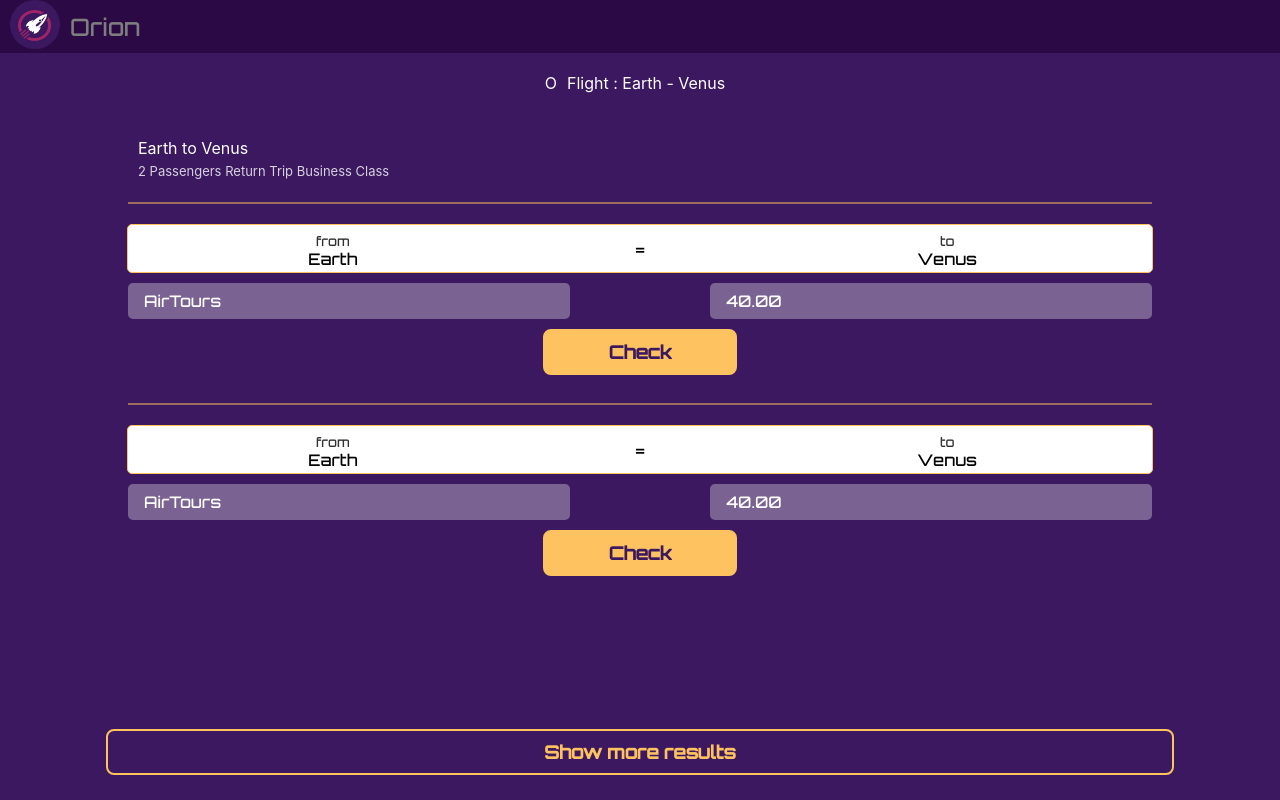
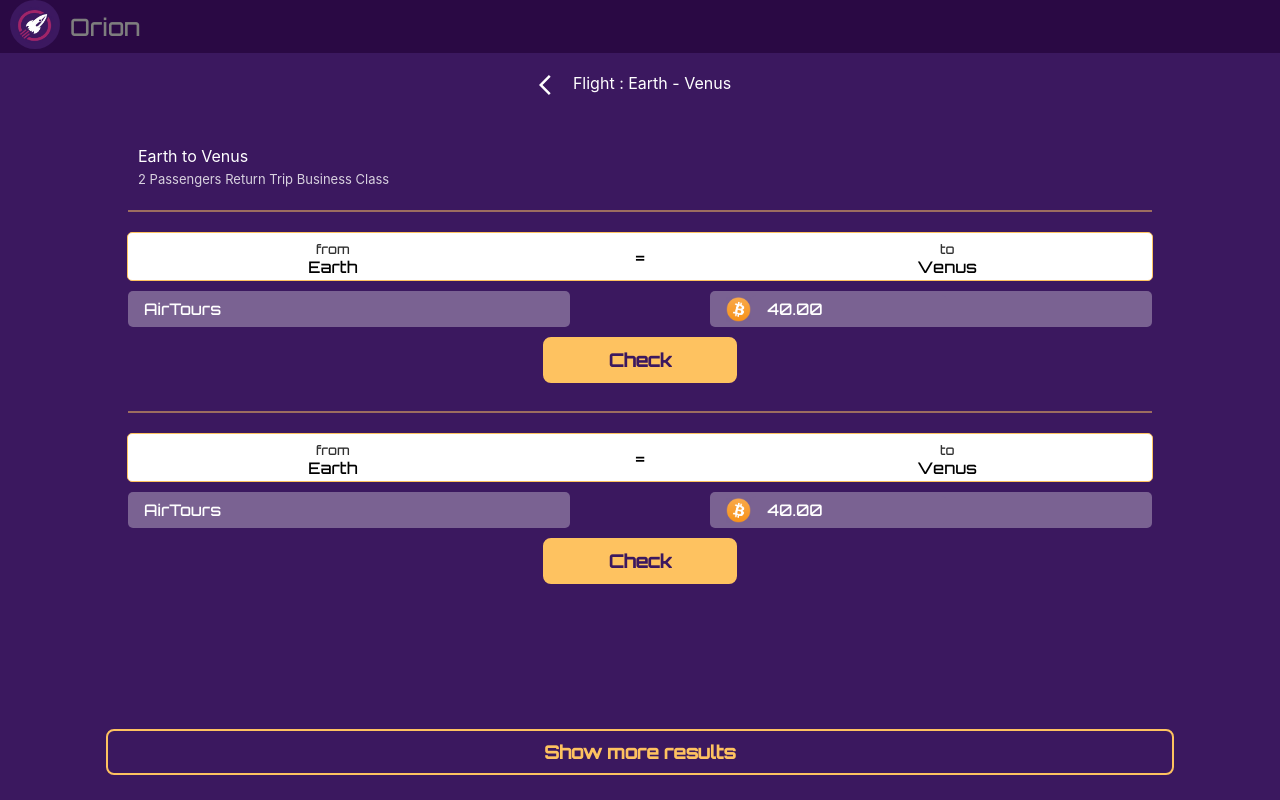
Before and after one commit to AbdulQadir98/CoffeeBits_Orion, a React (Create React App) app in the folder frontend/: page /checkout in a window 1280 px wide. Built offline with nearby package versions, Linux system fonts and the light colour scheme.

Commit message:
init redux

```diff
--- a/frontend/package.json
+++ b/frontend/package.json
@@ -9,12 +9,14 @@
     "@mui/material": "^5.14.5",
     "@mui/styled-engine-sc": "^5.12.0",
     "@mui/x-date-pickers": "^6.11.2",
+    "@reduxjs/toolkit": "^1.9.5",
     "@testing-library/jest-dom": "^5.17.0",
     "@testing-library/react": "^13.4.0",
     "@testing-library/user-event": "^13.5.0",
     "dayjs": "^1.11.9",
     "react": "^18.2.0",
     "react-dom": "^18.2.0",
+    "react-redux": "^8.1.2",
     "react-router-dom": "^6.15.0",
     "react-scripts": "5.0.1",
     "styled-components": "^5.3.11",
--- a/frontend/src/App.js
+++ b/frontend/src/App.js
@@ -1,4 +1,6 @@
 import { BrowserRouter as Router, Routes, Route } from "react-router-dom";
+import { store } from './app/store'
+import { Provider } from 'react-redux'
 
 import Home from "./pages/Home";
 import Info from "./pages/Info";
@@ -8,7 +10,7 @@ import Flight from "./pages/Flight";
 function App(){
 
   return (
-    <>
+    <Provider store={store}>
       <Router>
         <Routes>
           <Route path="/" element={<Home />} />
@@ -17,7 +19,7 @@ function App(){
           <Route path="/flight" element={<Flight />} />
         </Routes>
       </Router>
-    </>
+    </Provider>
   )
 }
 export default App
--- /dev/null
+++ b/frontend/src/app/store.js
@@ -0,0 +1,8 @@
+import { configureStore } from '@reduxjs/toolkit'
+import bookingReducer from '../features/booking/bookingSlice'
+
+export const store = configureStore({
+    reducer: {
+      booking: bookingReducer,
+    },
+  })
--- a/frontend/src/components/TabTwoContent.js
+++ b/frontend/src/components/TabTwoContent.js
@@ -16,7 +16,7 @@ const TabTwoContent = () => {
   return (
     <div className='tab-content'>
       <div className="input-container">
-        <input type="text" value="11 Oct 2022 - 11 Nov 2022" readonly/>
+        <input type="text" value="11 Oct 2022 - 11 Nov 2022" readOnly/>
       </div>
 
       <div className='calendar'>
--- /dev/null
+++ b/frontend/src/features/booking/bookingSlice.js
@@ -0,0 +1,38 @@
+import { createSlice } from '@reduxjs/toolkit'
+
+const initialState = {
+  date: null,
+  price: 0,
+  from: null,
+  to: null,
+}
+
+export const bookingSlice = createSlice({
+  name: 'booking',
+  initialState,
+  reducers: {
+    addBooking: (state, action) => {
+        state.date = action.payload
+        state.price = action.payload;
+        state.from = action.payload
+        state.to = action.payload
+    },
+    clearBooking: (state) => {
+        state.date = null;
+        state.price = 0;
+        state.from = null;
+        state.to = null;
+    },
+  },
+})
+
+// Action creators are generated for each case reducer function
+export const { addBooking, clearBooking } = bookingSlice.actions
+
+// Selectors - This is how we pull information from the global store slice
+// export const selectItems = state => state.cart.items;
+// export const selectTotal = state => state.cart.items.reduce((total, item) => total + item.unit * item.price, 0);
+// export const selectCount = state => state.cart.count;
+// export const selectName = state => state.cart.name;
+
+export default bookingSlice.reducer;
--- a/frontend/src/pages/Checkout.js
+++ b/frontend/src/pages/Checkout.js
@@ -2,6 +2,8 @@ import { useNavigate } from "react-router-dom";
 import Header from "../components/Header";
 import '../styles/flight.css'
 import '../styles/cards.css'
+import bitcoin from '../assets/bitcoin.PNG'
+import ArrowBackIosIcon from '@mui/icons-material/ArrowBackIos';
 
 const Checkout = () => {
 
@@ -12,7 +14,13 @@ const Checkout = () => {
         <Header />
         <div className="container">
             <div className="back-button">
-                <div className="back-arrow">O</div>
+                <div className="back-arrow">
+                    <ArrowBackIosIcon
+                        onClick={() => {
+                            navigate("/info");
+                        }}
+                    />
+                </div>
                 <div className="text-tags">Flight : Earth - Venus</div>
             </div>
             <div className="heading">
@@ -34,7 +42,10 @@ const Checkout = () => {
                 </div>
                 <div className="provider">
                     <div>AirTours</div>
-                    <div>40.00</div>
+                    <div>
+                        <img src={bitcoin} alt="coin" />
+                        <div>40.00</div>
+                    </div>
                 </div>
                 <div
                     className="submit-button"
@@ -59,7 +70,10 @@ const Checkout = () => {
                 </div>
                 <div className="provider">
                     <div>AirTours</div>
-                    <div>40.00</div>
+                    <div>
+                        <img src={bitcoin} alt="coin" />
+                        <div>40.00</div>
+                    </div>
                 </div>
                 <div
                     className="submit-button"
--- a/frontend/src/pages/Flight.js
+++ b/frontend/src/pages/Flight.js
@@ -4,6 +4,7 @@ import '../styles/flight.css'
 import rocket from '../assets/Rocket.jpg'
 import flight from '../assets/flight.PNG'
 import bitcoin from '../assets/bitcoin.PNG'
+import ArrowBackIosIcon from '@mui/icons-material/ArrowBackIos';
 
 const Flight = () => {
 
@@ -14,8 +15,14 @@ const Flight = () => {
         <Header />
         <div className="container">
             <div className="back-button">
-                <div className="text-tags">O</div>
-                <div className="text-tags">flight-details</div>
+                <div className="text-tags">
+                    <ArrowBackIosIcon
+                        onClick={() => {
+                            navigate("/checkout");
+                        }}
+                    />
+                </div>
+                <div className="text-tags">Flight Information</div>
             </div>
             <div className="price">
                 <div className="text-tags">Total</div>
--- a/frontend/src/pages/Info.js
+++ b/frontend/src/pages/Info.js
@@ -1,11 +1,13 @@
+import { useNavigate } from "react-router-dom";
 import Header from "../components/Header";
-import '../styles/Info.css'
+import "../styles/Info.css";
 
 const Info = () => {
+  const navigate = useNavigate();
 
   const handleClick = () => {
     console.log("clicked");
-    }
+  };
 
   return (
     <>
@@ -14,7 +16,8 @@ const Info = () => {
         <form>
           <div className="destination">
             <div className="from">
-                            <label for="fname">From</label><br/>
+              <label for="fname">From</label>
+              <br />
               <select id="fname" name="fname">
                 <option value="Saturn">Saturn</option>
                 <option value="Earth">Earth</option>
@@ -23,7 +26,8 @@ const Info = () => {
               </select>
             </div>
             <div className="to">
-                            <label for="fname">To</label><br/>
+              <label for="fname">To</label>
+              <br />
               <select id="fname" name="fname">
                 <option value="Saturn">Saturn</option>
                 <option value="Earth">Earth</option>
@@ -50,14 +54,20 @@ const Info = () => {
                     <label for="male">Male</label>
                   </div>
                   <div>
-                                        <input type="radio" id="female" name="gender" value="female" />
+                    <input
+                      type="radio"
+                      id="female"
+                      name="gender"
+                      value="female"
+                    />
                     <label for="female">Female</label>
                   </div>
                 </div>
               </div>
               <div className="destination">
                 <div className="from">
-                                    <label for="spacerClass">Class</label><br/>
+                  <label for="spacerClass">Class</label>
+                  <br />
                   <select id="spacerClass" name="class">
                     <option value="busssiness">Bussiness Class</option>
                     <option value="economy">Economy Class</option>
@@ -65,7 +75,8 @@ const Info = () => {
                   </select>
                 </div>
                 <div className="to">
-                                    <label for="food">Food</label><br/>
+                  <label for="food">Food</label>
+                  <br />
                   <select id="food" name="food">
                     <option value="veg">Veg</option>
                     <option value="nonveg">Non-Veg</option>
@@ -89,14 +100,20 @@ const Info = () => {
                     <label for="male">Male</label>
                   </div>
                   <div>
-                                        <input type="radio" id="female" name="gender" value="female" />
+                    <input
+                      type="radio"
+                      id="female"
+                      name="gender"
+                      value="female"
+                    />
                     <label for="female">Female</label>
                   </div>
                 </div>
               </div>
               <div className="destination">
                 <div className="from">
-                                    <label for="spacerClass">Class</label><br/>
+                  <label for="spacerClass">Class</label>
+                  <br />
                   <select id="spacerClass" name="class">
                     <option value="busssiness">Bussiness Class</option>
                     <option value="economy">Economy Class</option>
@@ -104,7 +121,8 @@ const Info = () => {
                   </select>
                 </div>
                 <div className="to">
-                                    <label for="food">Food</label><br/>
+                  <label for="food">Food</label>
+                  <br />
                   <select id="food" name="food">
                     <option value="veg">Veg</option>
                     <option value="nonveg">Non-Veg</option>
@@ -113,7 +131,9 @@ const Info = () => {
               </div>
             </div>
 
-                        <button className="addPassenger" onClick={handleClick}>Add More Passengers</button>
+            <button className="addPassenger" onClick={handleClick}>
+              Add More Passengers
+            </button>
           </div>
 
           <div className="launch">
@@ -127,13 +147,20 @@ const Info = () => {
             </div>
           </div>
           <div className="button-container">
-                        <div className="submit-button">Continue</div>
+            <div
+              className="submit-button"
+              onClick={() => {
+                navigate("/checkout");
+              }}
+            >
+              Continue
+            </div>
             <div className="cancel-button">Cancel</div>
           </div>
         </form>
       </div>
     </>
   );
-}
+};
 
 export default Info;
--- a/frontend/src/styles/cards.css
+++ b/frontend/src/styles/cards.css
@@ -27,13 +27,19 @@
 }
 
 .provider div{
+  display: flex;
+  align-items: center;
   width: 40%;
   background-color: #7A6292;
-  padding: 8px 16px;
+  padding: 4px 16px;
   font-family: 'Orbitron';
   border-radius: 5px;
 }
 
+.provider div img{
+  width: 25px;
+  height: 25px;
+}
 .date-container {
     width: 80%;
     position: relative;
```
Also changed, not shown: frontend/src/components/TabOneContent.js (+13 -6 lines), 1 other file (tests, documents, lock files or other folders). Lines whose indentation alone changed are shown as unchanged.
